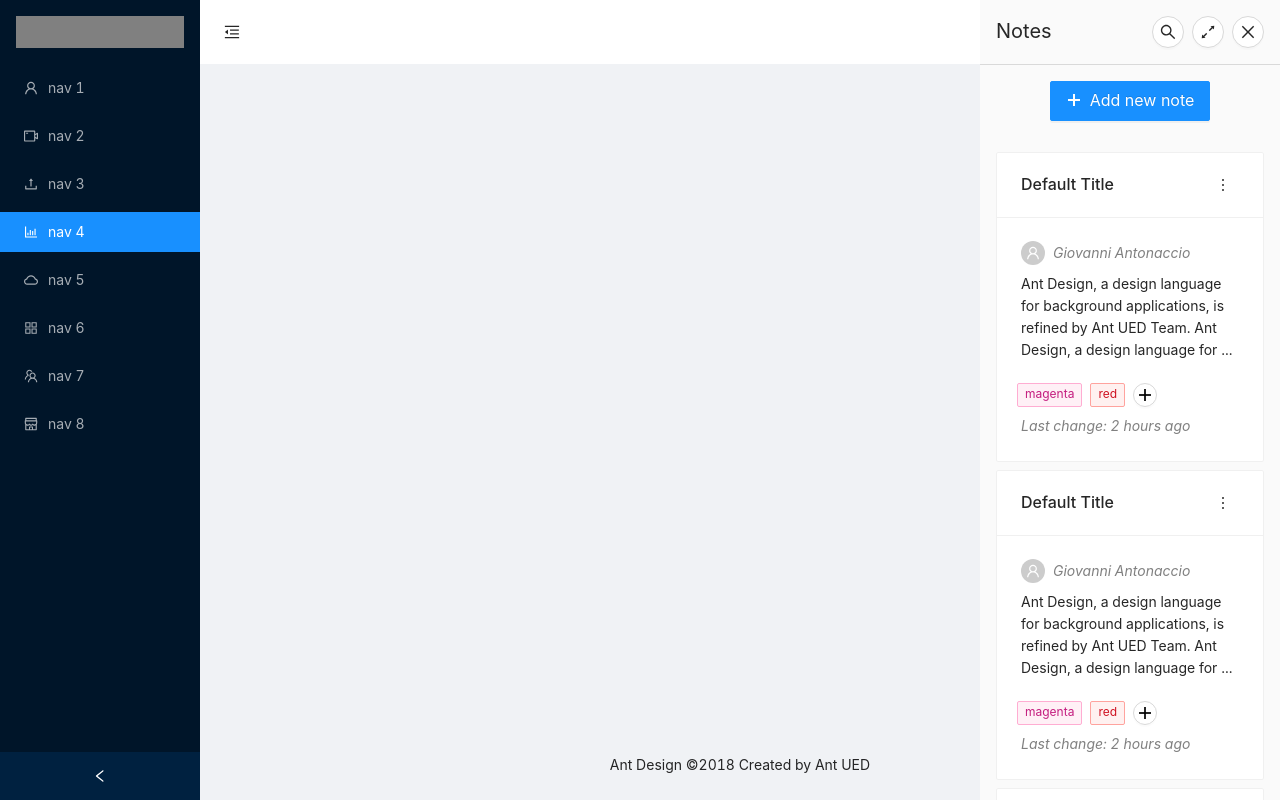
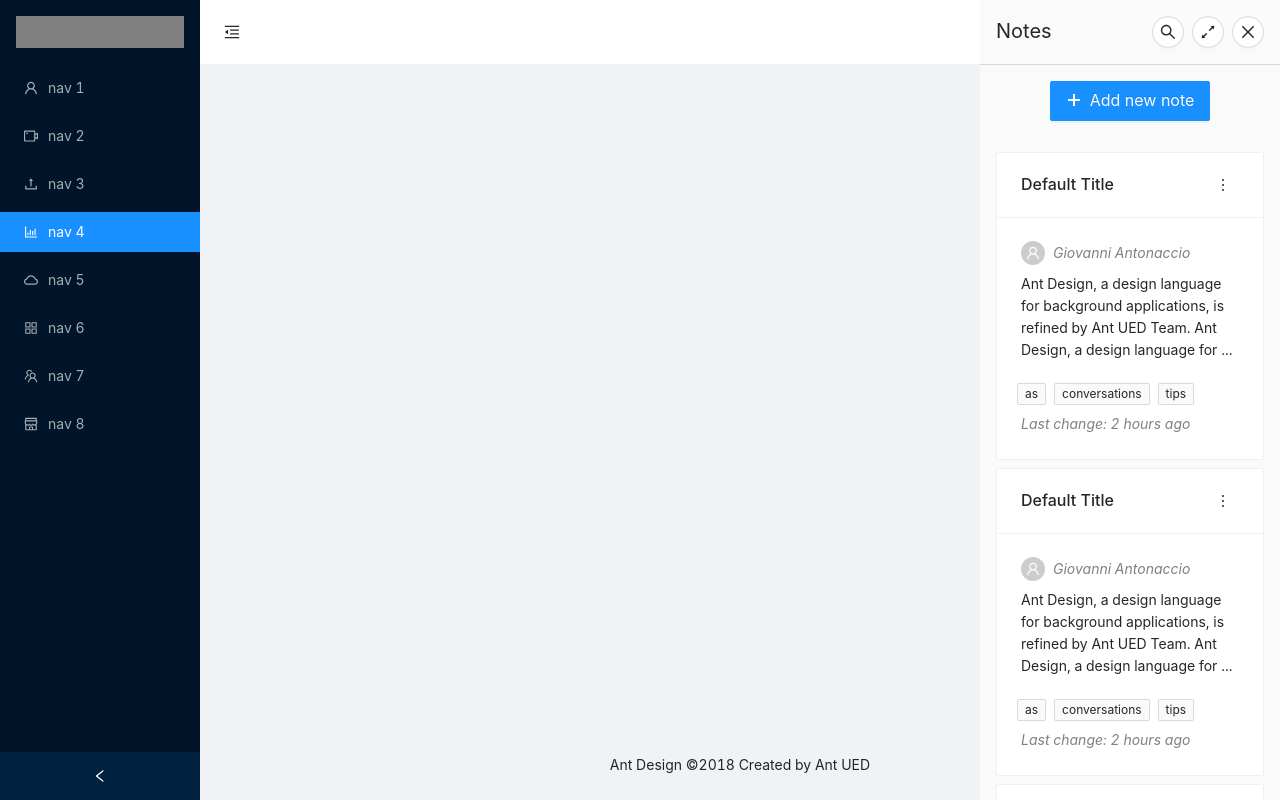
Before and after one commit to giovanniantonaccio/react-notes-app, a Next.js app: page / in a window 1280 px wide. Built offline with nearby package versions, Linux system fonts and the light colour scheme.

Commit message:
Add tags to Note

```diff
--- a/components/Note.jsx
+++ b/components/Note.jsx
@@ -2,6 +2,7 @@ import {
   Button,
   Card,
   Col,
+  Input,
   Popover,
   Row,
   Space,
@@ -9,7 +10,7 @@ import {
   Tooltip,
   Typography,
 } from "antd";
-import React, { useEffect, useState } from "react";
+import React, { useState } from "react";
 import {
   MoreOutlined,
   DeleteOutlined,
@@ -31,7 +32,23 @@ Ant UED Team.`;
 export default function Note() {
   const [title, setTitle] = useState("Default Title");
   const [content, setContent] = useState(defaultContent);
-  const [editingMode, setEditingMode] = useState(false);
+  const [isEditingMode, setIsEditingMode] = useState(false);
+  const [isAddingTag, setIsAddingTag] = useState(false);
+  const [tags, setTags] = useState(["as", "conversations", "tips"]);
+
+  const handleAddTag = (e) => {
+    setTags([...tags, e.target.value]);
+    setIsAddingTag(false);
+  };
+
+  const handleDeleteTag = (tag) => {
+    const newTags = [...tags];
+    const index = newTags.indexOf(tag);
+    if (index > -1) {
+      newTags.splice(index, 1);
+      setTags(newTags);
+    }
+  };
 
   const Menu = (
     <div style={{ margin: "-12px -16px" }}>
@@ -40,7 +57,7 @@ export default function Note() {
           type="text"
           style={{ width: "100%" }}
           icon={<EditOutlined />}
-          onClick={() => setEditingMode(true)}
+          onClick={() => setIsEditingMode(true)}
         >
           Edit
         </Button>
@@ -55,12 +72,12 @@ export default function Note() {
     </div>
   );
 
-  useEffect(() => {
-    console.log(title, content);
-  }, [title, content]);
+  // useEffect(() => {
+  //   console.log(title, content);
+  // }, [title, content]);
 
   const contentChange = (e) => {
-    console.log(e);
+    // console.log(e);
     setContent(e);
   };
 
@@ -68,17 +85,19 @@ export default function Note() {
     <Card
       title={
         <Typography.Paragraph
-          editable={{ editing: editingMode, icon: <></>, onChange: setTitle }}
+          editable={{ editing: isEditingMode, icon: <></>, onChange: setTitle }}
         >
           {title}
         </Typography.Paragraph>
       }
       extra={
+        !isEditingMode && (
           <Popover placement="bottomRight" content={Menu}>
             <Tooltip title="Menu">
               <Button type="text" shape="circle" icon={<MoreOutlined />} />
             </Tooltip>
           </Popover>
+        )
       }
       style={{ width: "100%" }}
     >
@@ -89,10 +108,12 @@ export default function Note() {
             Giovanni Antonaccio
           </Typography.Text>
         </Row>
+
         <Typography.Paragraph
-          ellipsis={!editingMode ? { rows: 4 } : false}
+          style={{ left: 0 }}
+          ellipsis={!isEditingMode ? { rows: 4 } : false}
           editable={{
-            editing: editingMode,
+            editing: isEditingMode,
             icon: <></>,
             onChange: contentChange,
           }}
@@ -101,36 +122,48 @@ export default function Note() {
         </Typography.Paragraph>
 
         <Row gutter={[8, 8]}>
-          <Tag color="magenta">magenta</Tag>
-          <Tag color="red">red</Tag>
-          {/* <Tag color="volcano">long text</Tag> */}
+          {tags.map((tag) => (
+            <Tag
+              key={tag}
+              closable={isEditingMode}
+              onClose={(e) => {
+                e.preventDefault();
+                handleDeleteTag(tag);
+              }}
+            >
+              {tag}
+            </Tag>
+          ))}
+          {isEditingMode && !isAddingTag && (
             <Tooltip title="Add new tag">
               <Button
-              type="ghost"
-              shape="circle"
+                type="dashed"
                 icon={<PlusOutlined />}
                 size="small"
-            ></Button>
+                onClick={() => setIsAddingTag(!isAddingTag)}
+              >
+                Add tag
+              </Button>
             </Tooltip>
+          )}
+          {isAddingTag && (
+            <Input placeholder="Add new tag..." onPressEnter={handleAddTag} />
+          )}
         </Row>
 
         <Row>
-          {/* <div>
-            <CalendarOutlined style={{ color: "gray" }} />
-          </div> */}
           <Typography.Text italic style={{ color: "gray" }}>
             Last change: 2 hours ago
           </Typography.Text>
         </Row>
-
-        {editingMode && (
+        {isEditingMode && (
           <Row justify="end">
             <Button
               type="primary"
               onClick={(e) => {
-                setEditingMode(false);
+                setIsEditingMode(false);
               }}
-              disabled={title === "" || content === ""}
+              disabled={title === "" || content === "" || isAddingTag}
             >
               Save
             </Button>
```
Lines whose indentation alone changed are shown as unchanged.
